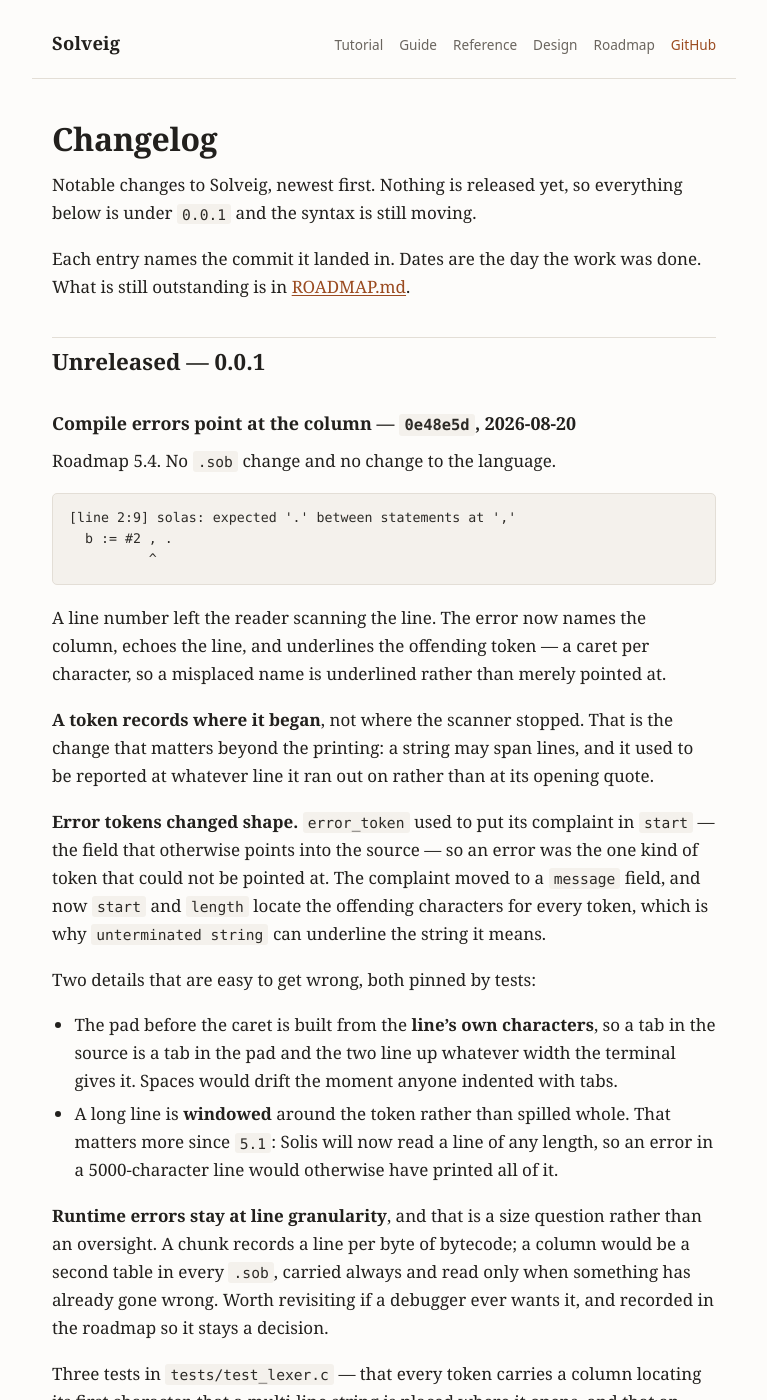
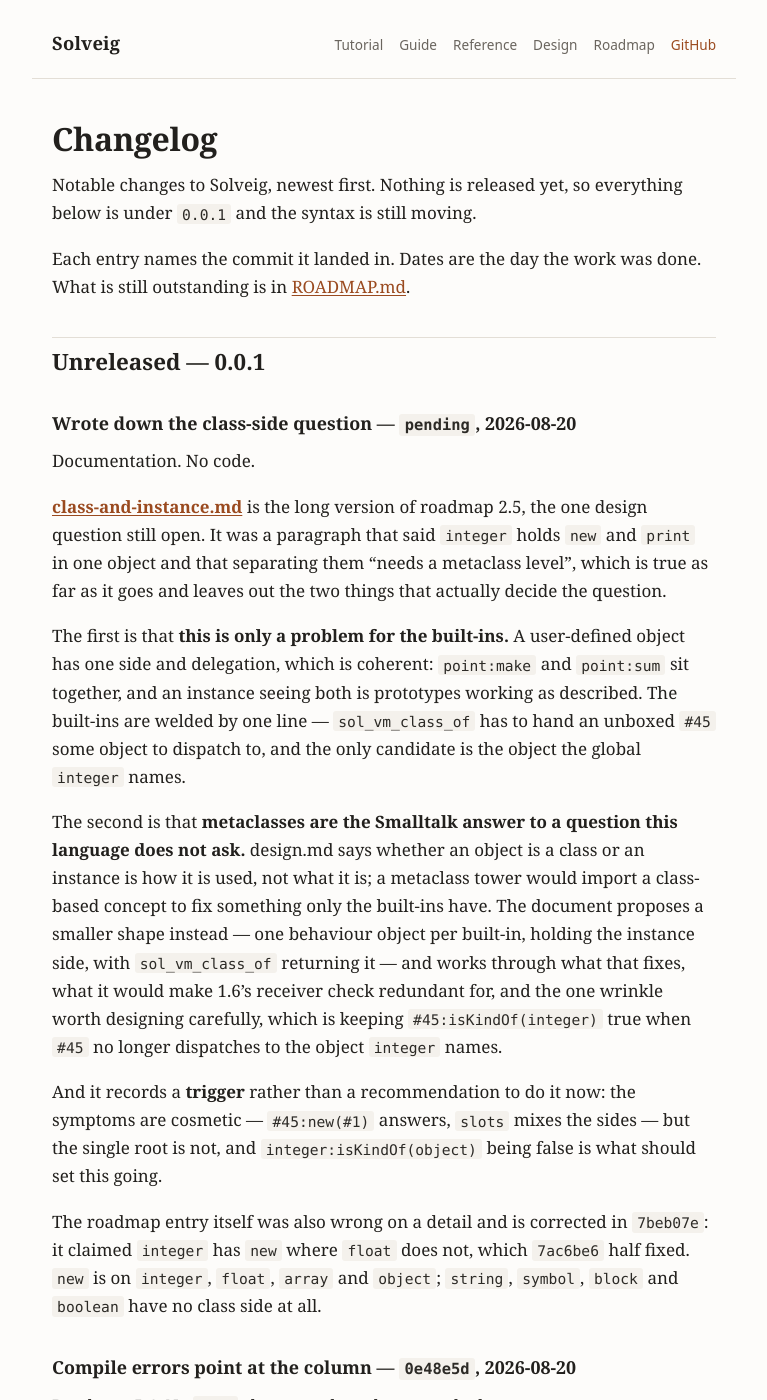
Before and after one commit to hansolovkarlsson/Solveig, a Jekyll site: the page built from docs/CHANGELOG.md, in a window 1280 px wide and 1400 px high. Shown: the whole window, without its empty margins (256-1023 px from the left). Built offline with Jekyll 4.4.1, drawn with Linux system fonts in a browser that asks for light colours; our own code applies the rules of GitHub Pages for plain Markdown files.

Commit message:
Write up the class-side question
docs/class-and-instance.md is the long version of roadmap 2.5, the one
design question still open. The entry was a paragraph saying integer
holds new and print in one object and that separating them needs a
metaclass level -- true as far as it goes, and leaving out the two
things that decide the question.

The first is that this is only a problem for the built-ins. A
user-defined object has one side and delegation, which is coherent.
The built-ins are welded by one line: sol_vm_class_of has to hand an
unboxed #45 some object to dispatch to, and the only candidate is the
object the global integer names.

The second is that metaclasses are the Smalltalk answer to a question
this language does not ask -- design.md says whether an object is a
class or an instance is how it is used, not what it is. The document
proposes a smaller shape, one behaviour object per built-in with
sol_vm_class_of returning it, and works through what that fixes, what
it makes 1.6's receiver check redundant for, and the wrinkle worth
care: keeping #45:isKindOf(integer) true once #45 no longer dispatches
to the object integer names.

It records a trigger rather than a recommendation to do it now. The
symptoms are cosmetic; the single root is not, and
integer:isKindOf(object) being false is what should set this going.

Every claim in it was checked against the built binaries.

Co-Authored-By: Claude Opus 5 <noreply@anthropic.com>

```diff
--- a/docs/CHANGELOG.md
+++ b/docs/CHANGELOG.md
@@ -7,6 +7,43 @@ Each entry names the commit it landed in. Dates are the day the work was done.
 What is still outstanding is in [ROADMAP.md](ROADMAP.md).
 
 ## Unreleased — 0.0.1
+
+### Wrote down the class-side question — `pending`, 2026-08-20
+
+Documentation. No code.
+
+**[class-and-instance.md](class-and-instance.md)** is the long version of roadmap
+2.5, the one design question still open. It was a paragraph that said `integer`
+holds `new` and `print` in one object and that separating them "needs a metaclass
+level", which is true as far as it goes and leaves out the two things that
+actually decide the question.
+
+The first is that **this is only a problem for the built-ins.** A user-defined
+object has one side and delegation, which is coherent: `point:make` and
+`point:sum` sit together, and an instance seeing both is prototypes working as
+described. The built-ins are welded by one line — `sol_vm_class_of` has to hand
+an unboxed `#45` some object to dispatch to, and the only candidate is the object
+the global `integer` names.
+
+The second is that **metaclasses are the Smalltalk answer to a question this
+language does not ask.** design.md says whether an object is a class or an
+instance is how it is used, not what it is; a metaclass tower would import a
+class-based concept to fix something only the built-ins have. The document
+proposes a smaller shape instead — one behaviour object per built-in, holding the
+instance side, with `sol_vm_class_of` returning it — and works through what that
+fixes, what it would make 1.6's receiver check redundant for, and the one wrinkle
+worth designing carefully, which is keeping `#45:isKindOf(integer)` true when
+`#45` no longer dispatches to the object `integer` names.
+
+And it records a **trigger** rather than a recommendation to do it now: the
+symptoms are cosmetic — `#45:new(#1)` answers, `slots` mixes the sides — but the
+single root is not, and `integer:isKindOf(object)` being false is what should
+set this going.
+
+The roadmap entry itself was also wrong on a detail and is corrected in
+`7beb07e`: it claimed `integer` has `new` where `float` does not, which
+`7ac6be6` half fixed. `new` is on `integer`, `float`, `array` and `object`;
+`string`, `symbol`, `block` and `boolean` have no class side at all.
 
 ### Compile errors point at the column — `0e48e5d`, 2026-08-20
 
```
Also changed, not shown: docs/ROADMAP.md (+5 -0 lines), docs/class-and-instance.md (added, +222 -0 lines), index.md (+3 -2 lines), README.md.
